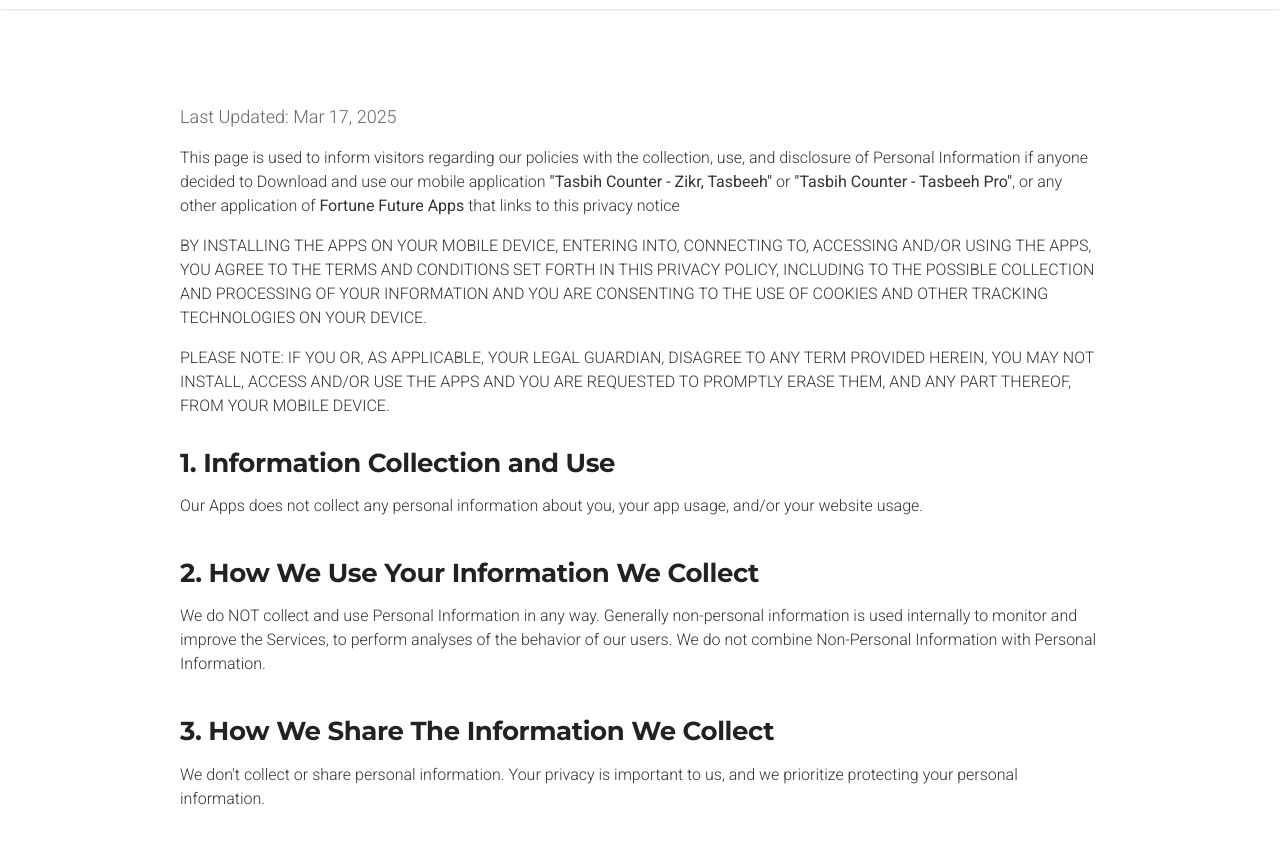
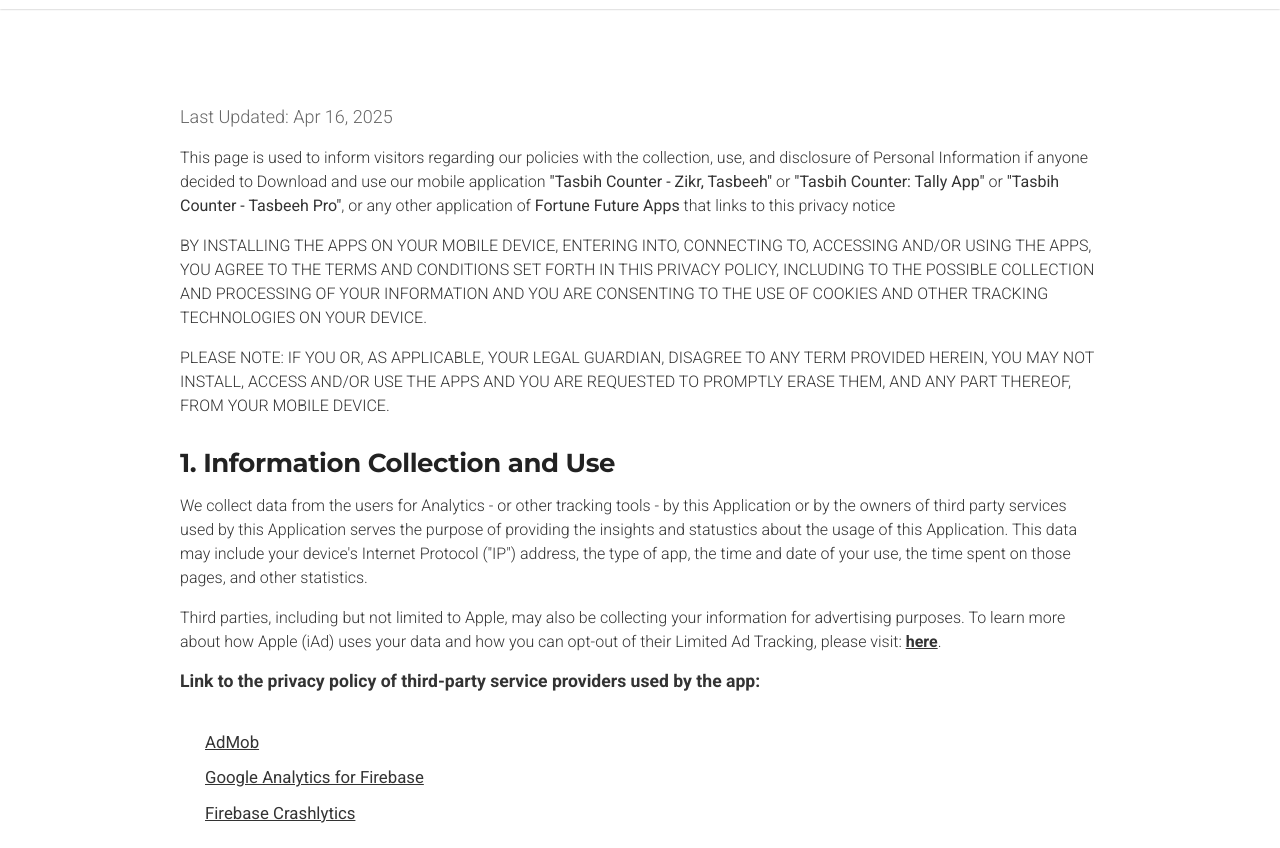
Before and after one commit to FortuneFuture/fortunefuture.github.io, a plain HTML site: page privacy_policy.html in a window 1280 px wide. Shown: the part 57-905 px from the top of the page. Drawn offline with Linux system fonts and the light colour scheme.

Commit message:
Privacy policy updated with Admob and Firebase data collection

```diff
--- a/privacy_policy.html
+++ b/privacy_policy.html
@@ -98,8 +98,8 @@
 
 					<!-- Header Social Icons -->
 					<li class="header-socials clearfix">
-						<span><a href="https://www.youtube.com/@fortunefutureapps2122" class="ico-youtube" target="_blank"><i
-									class="fab fa-youtube"></i></a></span>
+						<span><a href="https://www.youtube.com/@fortunefutureapps2122" class="ico-youtube"
+								target="_blank"><i class="fab fa-youtube"></i></a></span>
 
 						<!--
 									<span><a href="#" class="ico-behance"><i class="fab fa-behance"></i></a></span>
@@ -140,11 +140,13 @@
 						<div class="terms-title">
 
 							<!-- Text -->
-							<p class="p-md grey-color">Last Updated: Mar 17, 2025</p>
+							<p class="p-md grey-color">Last Updated: Apr 16, 2025</p>
 
 							<!-- Text -->
 							<p>This page is used to inform visitors regarding our policies with the
-								collection, use, and disclosure of Personal Information if anyone decided to Download and use our mobile application <b>"Tasbih Counter - Zikr, Tasbeeh"</b> or <b>"Tasbih Counter - Tasbeeh Pro"</b>,
+								collection, use, and disclosure of Personal Information if anyone decided to Download
+								and use our mobile application <b>"Tasbih Counter - Zikr, Tasbeeh"</b> or <b>"Tasbih Counter: Tally App"</b> or <b>"Tasbih
+									Counter - Tasbeeh Pro"</b>,
 								or any other application of <b>Fortune Future Apps</b> that links to this privacy notice
 							</p>
 
@@ -173,45 +175,50 @@
 						<h4 class="h4-xs">1. Information Collection and Use</h4>
 
 						<!-- Text -->
-						<p>Our Apps does not collect any personal information about you, your app usage, and/or your
-							website usage.
-							<!-- Other third parties, including but not limited to Apple, may be collecting
-							your data.
-							This data may include your device's Internet Protocol ("IP") address, browser type, browser
-							version, the type of app, the time and date of your use, the time spent on those pages, and
-							other statistics. -->
+						<p>
+							<!-- Our Apps does not collect any personal information about you, your app usage, and/or your
+							website usage. -->
+							We collect data from the users for Analytics - or other tracking tools - by this Application
+							or by the owners of
+							third party services used by this Application serves the purpose of providing the insights
+							and statustics
+							about the usage of this Application.
+							This data may include your device's Internet Protocol ("IP") address, the type of app,
+							the time and date of your use, the time spent on those pages, and other statistics.
 						</p>
 
-						<!-- <p>
+						<p>
 							Third parties, including but not limited to Apple, may also be collecting your information
 							for advertising purposes.
 							To learn more about how Apple (iAd) uses your data and how you can opt-out of their Limited
-							Ad Tracking, please visit: <a
-								href="https://support.apple.com/en-us/HT202074">https://support.apple.com/en-us/HT202074</a>.
-						</p> -->
+							Ad Tracking, please visit: <a href="https://support.apple.com/en-us/HT202074"
+								target="_blank">here</a>.
+						</p>
 
-						<!-- <p>
+						<p>
 							<span>Link to the privacy policy of third-party service providers used by the app:</span>
 						</p>
 
 						<ul class="terms-list foo-links">
 
-							<li><a href="https://www.google.com/policies/privacy/"><b><u>Google Play
+							<!-- <li><a href="https://www.google.com/policies/privacy/"><b><u>Google Play
 											Services</u></b></a>
+							</li> -->
+
+							<li><a href="https://support.google.com/admob/answer/6128543?hl=en"
+									target="_blank"><b><u>AdMob</u></b></a>
 							</li>
 
-							<li><a href="https://support.google.com/admob/answer/6128543?hl=en"><b><u>AdMob</u></b></a>
-							</li>
-
-							<li><a href="https://firebase.google.com/policies/analytics"><b><u>Google Analytics for
+							<li><a href="https://firebase.google.com/policies/analytics" target="_blank"><b><u>Google
+											Analytics for
 											Firebase</u></b></a>
 							</li>
 
-							<li><a href="https://firebase.google.com/support/privacy/"><b><u>Firebase
+							<li><a href="https://firebase.google.com/support/privacy/" target="_blank"><b><u>Firebase
 											Crashlytics</u></b></a>
 							</li>
 
-						</ul> -->
+						</ul>
 
 					</div>
 
@@ -221,11 +228,13 @@
 						<h4 class="h4-xs">2. How We Use Your Information We Collect</h4>
 
 						<!-- Text -->
-						<p>We do NOT collect and use Personal Information in any way. Generally non-personal information
-							is used internally to monitor and improve the Services, to perform analyses of the behavior
-							of our users.
-							<!-- , to measure user demographics and interests, to describe our services to third parties such
-							as advertisers and to analyze how and where best to use our resources. -->
+						<p>
+							<!-- We do not collect and use Personal Information in any way. -->
+							Generally non-personal information is used to monitor and improve the Services, to perform
+							analyses of the behavior
+							of our users, to measure user demographics and interests, to describe our services to third
+							parties such
+							as advertisers and to analyze how and where best to use our resources.
 							We do not combine Non-Personal Information with Personal Information.
 						</p>
 
@@ -237,15 +246,14 @@
 						<h4 class="h4-xs">3. How We Share The Information We Collect</h4>
 
 						<!-- Text -->
-						<p>We don't collect or share personal information.
-							<!-- We display ads from third-party networks in
+						<p>
+							We display ads from third-party networks in
 							our Apps. We may share some non-personal data, like your device type and IP address, with
 							these ad networks to show you relevant ads.
 							The ad networks may also collect non-personal data about how ads perform, like how often
-							they're shown and if people click on them.  -->
-							Your privacy is important to us, and we prioritize protecting your personal information.
-							<!-- while delivering ads that match your
-							interests. -->
+							they're shown and if people click on them.
+							Your privacy is important to us, and we prioritize protecting your personal information
+							while delivering ads that match your interests.
 						</p>
 
 					</div>
@@ -272,11 +280,9 @@
 						<h4 class="h4-xs">5. Cookies</h4>
 
 						<!-- Text -->
-						<p>Our Apps do not gather any personal information related to your app or website usage, and as
-							a result, we do not employ cookies.
-							<!-- However, it's important to note that third parties, such as Apple and others, may utilize
+						<p> However, it's important to note that third parties, such as Apple and others, may utilize
 							cookies or web beacons for data collection when serving advertisements on our apps and
-							websites. -->
+							websites.
 						</p>
 					</div>
 
@@ -488,10 +494,5 @@
 		</script>
 		-->
 
-
-
 </body>
-
-
-
 </html>
```
